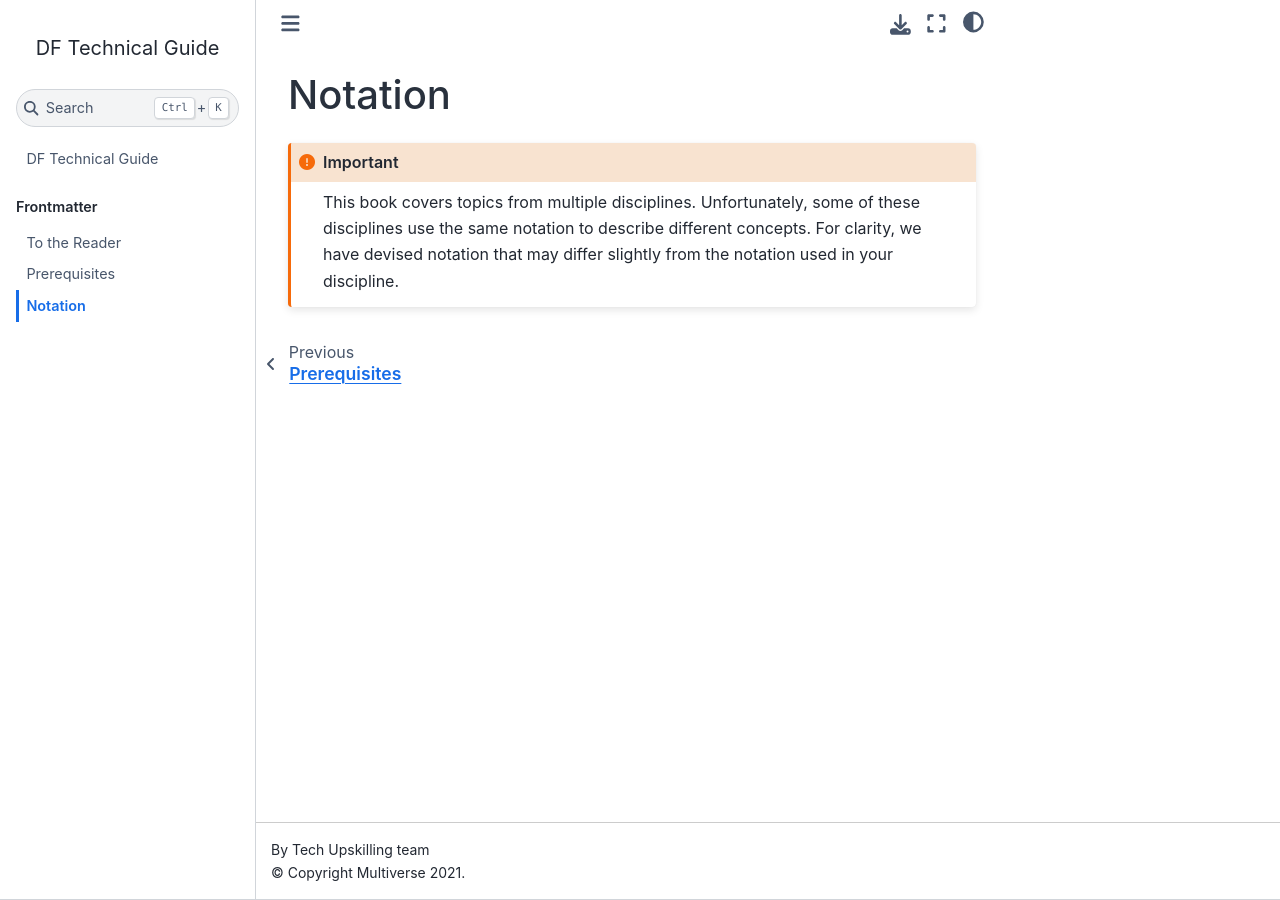
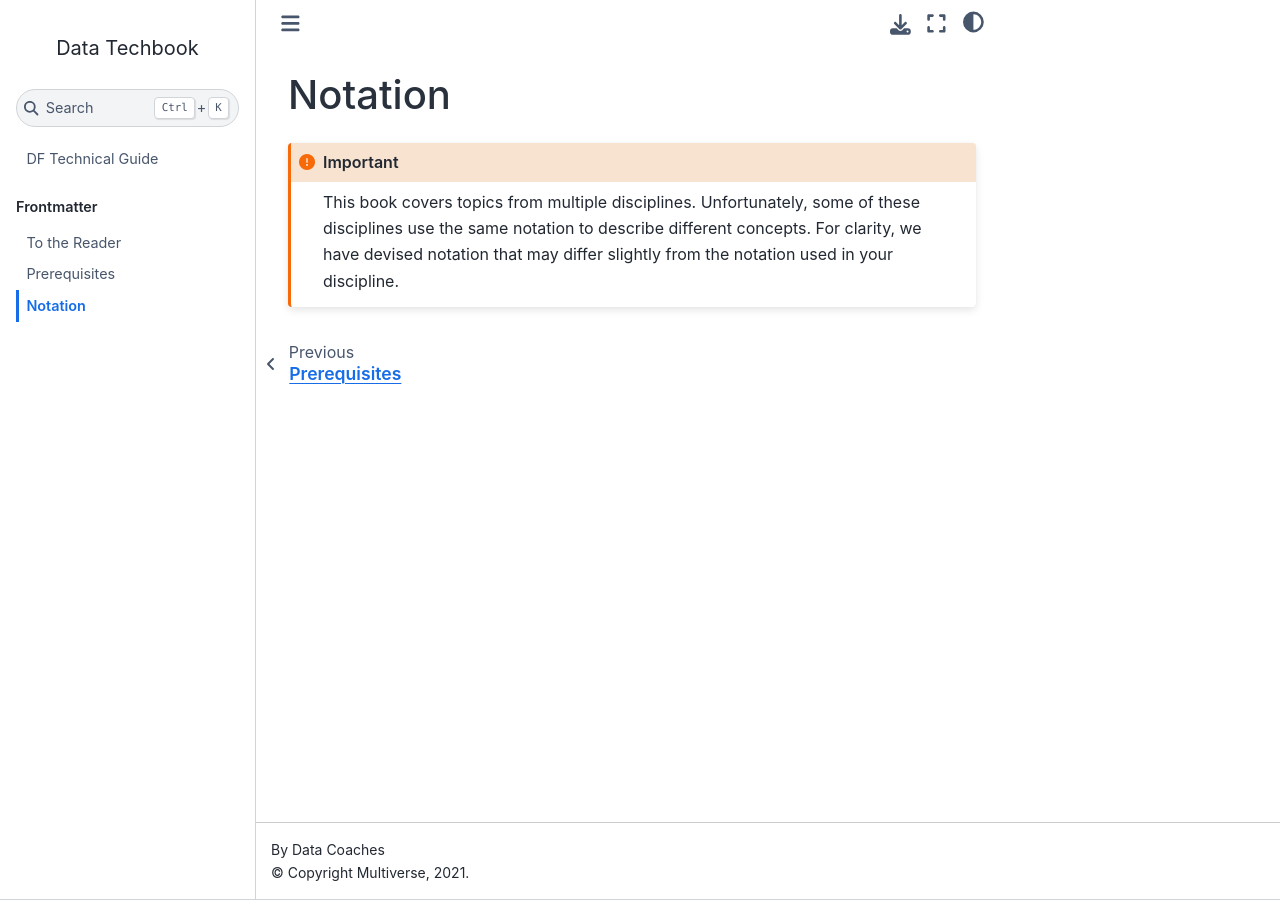
Before and after one commit to AkulAshray/book, a Jupyter Book: the page built from notation.md, in a window 1280 px wide. Built offline with Jupyter Book 1.0.4 settings and Sphinx 7.4.7 and the Sphinx Book theme 1.1.4, drawn with Linux system fonts in a browser that asks for light colours; pages that are not in the unit, such as notebooks, are missing from menus; comment, search, counter and statistics services are not loaded.

Commit message:
url change

```diff
--- a/_config.yml
+++ b/_config.yml
@@ -1,6 +1,6 @@
-title: DF Technical Guide
-author: Tech Upskilling team
-copyright: Multiverse 2021
+title: Data Techbook
+author: Data Coaches
+copyright: Multiverse, 2021
 logo: logo.png
 
 execute:
@@ -33,14 +33,14 @@
 
 html:
   favicon: multi-logo.png
-  navbar_footer_text: Visit our <a href="https://github.com/MultiverseDF/book">GitHub
-    Repository</a>
+  navbar_footer_text: Visit our <a href="https://www.multiverse.io/en-GB">main
+    website</a>
 
   use_repository_button: false
   use_issues_button: false
 
 
 repository:
-  url: https://github.com/MultiverseDF/book
+  url: https://github.com/DataFellowship/book
   path_to_book: .
   branch: main
--- a/_toc.yml
+++ b/_toc.yml
@@ -1,7 +1,7 @@
 # Table of contents
 # Learn more at https://jupyterbook.org/customize/toc.html
 # - url: multiverse.io
-#   title: DF Technical Guide
+#   title: Data Techbook
 - file: intro
   title: Introduction
 
```
Also changed, not shown: 2 other files.
